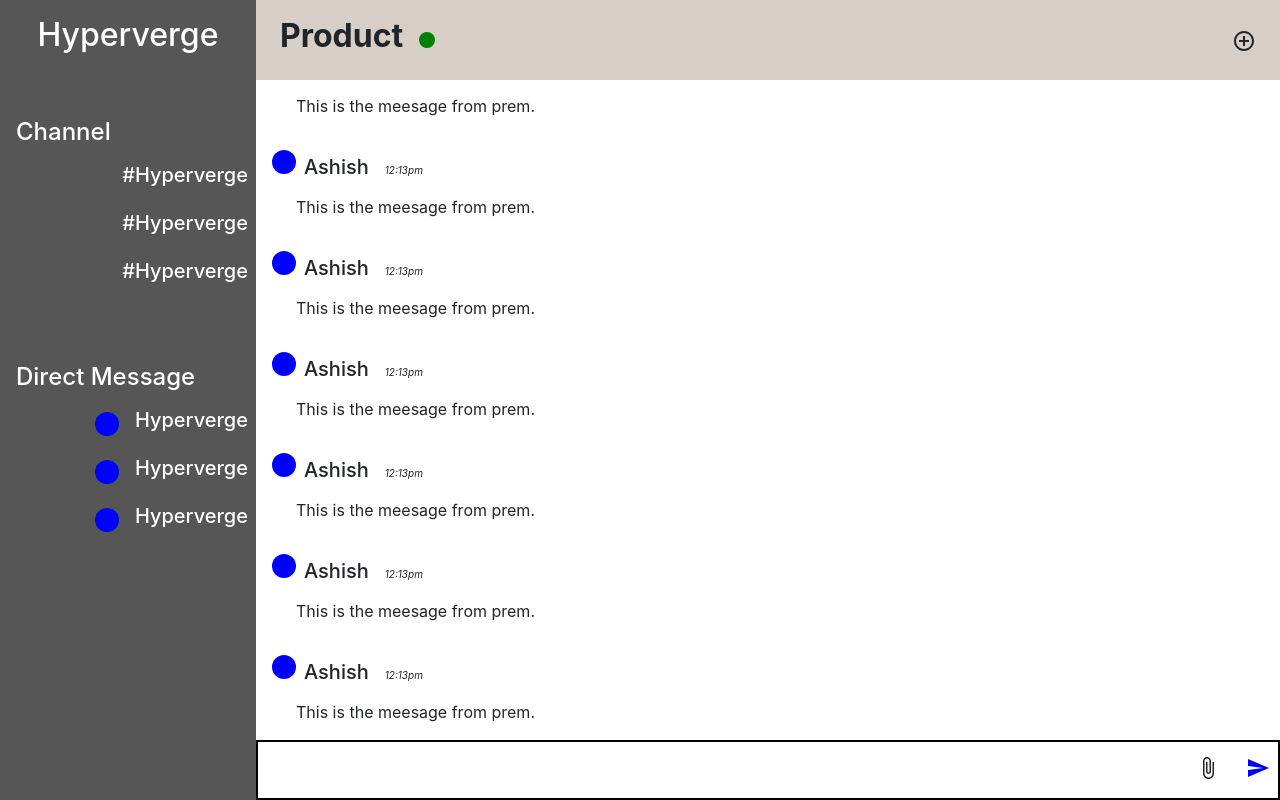
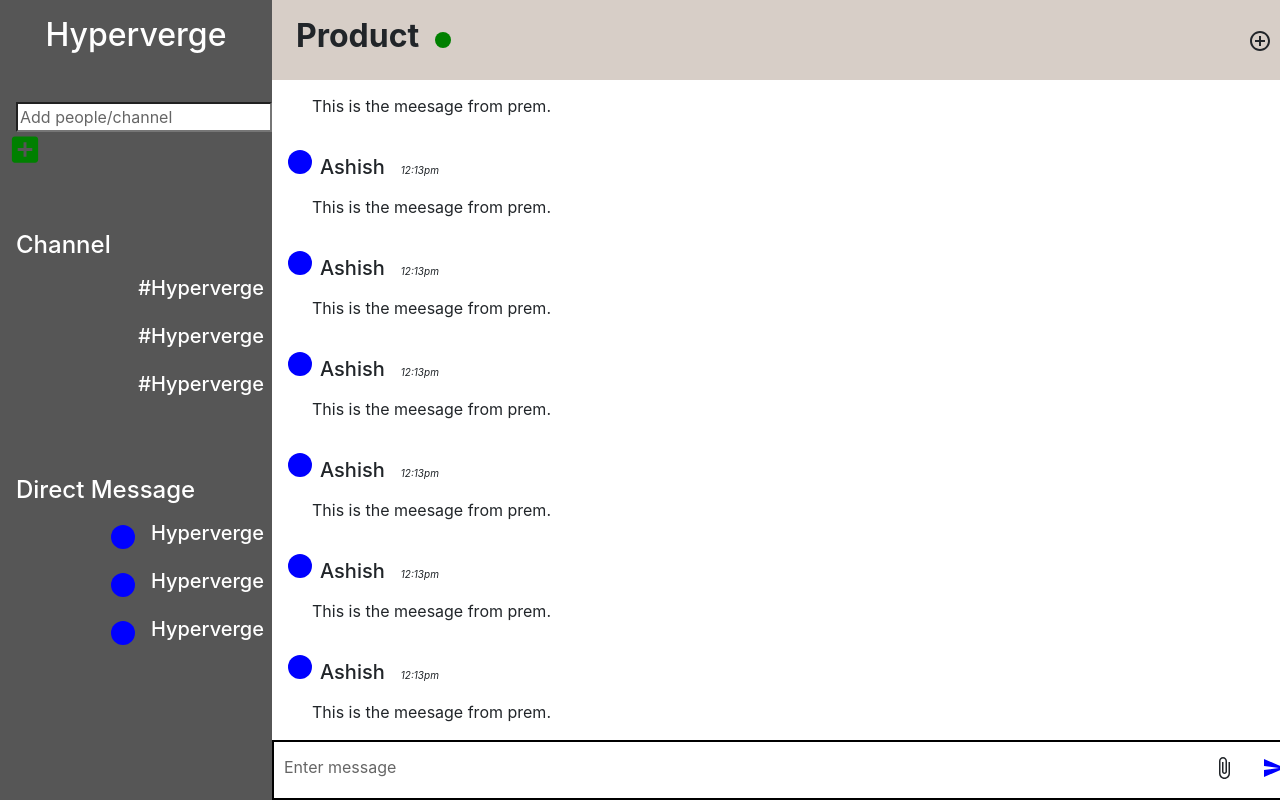
Before and after one commit to Roshini1099/chat-application-frontend, a React (Create React App) app: page /chat in a window 1280 px wide. Built offline with nearby package versions, Linux system fonts and the light colour scheme.

Commit message:
feat: Added search input in chat application.

```diff
--- a/src/components/chatBox/chatBox.css
+++ b/src/components/chatBox/chatBox.css
@@ -19,6 +19,7 @@
  justify-content: end;
  align-items: center;
 }
+
 
 .chatbox__header__title > h2{
     font-weight: var(--w-3);
@@ -77,3 +78,8 @@
     border: none;
 
 }
+
+.chatbox__footer__input ::placeholder{
+    color: black;
+    opacity: 0.6;
+    }
--- a/src/components/chatSidebar/chatSidebar.css
+++ b/src/components/chatSidebar/chatSidebar.css
@@ -7,6 +7,18 @@
 
     text-align: center;
     margin: var(--p-2) 0;
+}
+
+.sidebar__search > input{
+    background-color: var(--color-white);
+    color: black;
+    margin-top: var(--p-4);
+    margin-left: var(--p-2);
+}
+
+.sidebar__search ::placeholder{
+    color: black;
+    opacity: 0.6;
 }
 
 .sidebar__channel{
--- a/src/components/chatSidebar/chatSidebar.jsx
+++ b/src/components/chatSidebar/chatSidebar.jsx
@@ -1,4 +1,5 @@
 import React from 'react';
+import AddBoxIcon from '@material-ui/icons/AddBox';
 import './chatSidebar.css'
 
 function ChatSidebar(props)
@@ -7,6 +8,12 @@ function ChatSidebar(props)
         <div className="sidebar">
             <div className="sidebar__header">
                 <h2>Hyperverge</h2>
+            </div>
+            <div className="sidebar__search">
+                <input placeholder="Add people/channel" />
+                <span>
+                    <AddBoxIcon style={{ "color": "green", "width": "50px", "fontSize": "35px" }} />
+                </span>
             </div>
             <div className="sidebar__channel">
                 <div><h4>Channel</h4></div>
```
